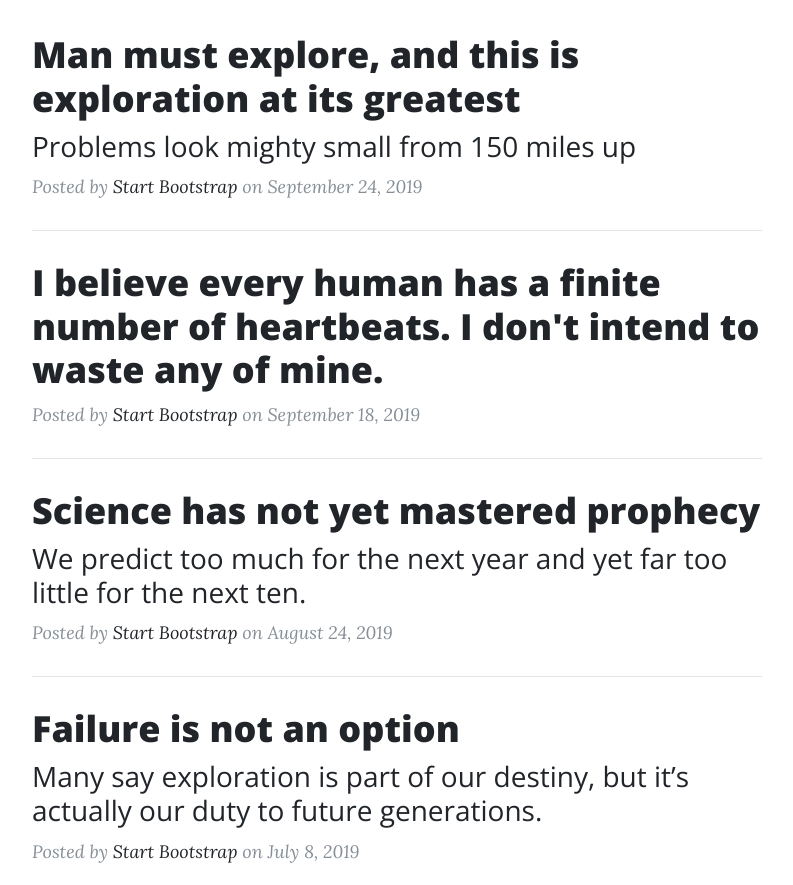
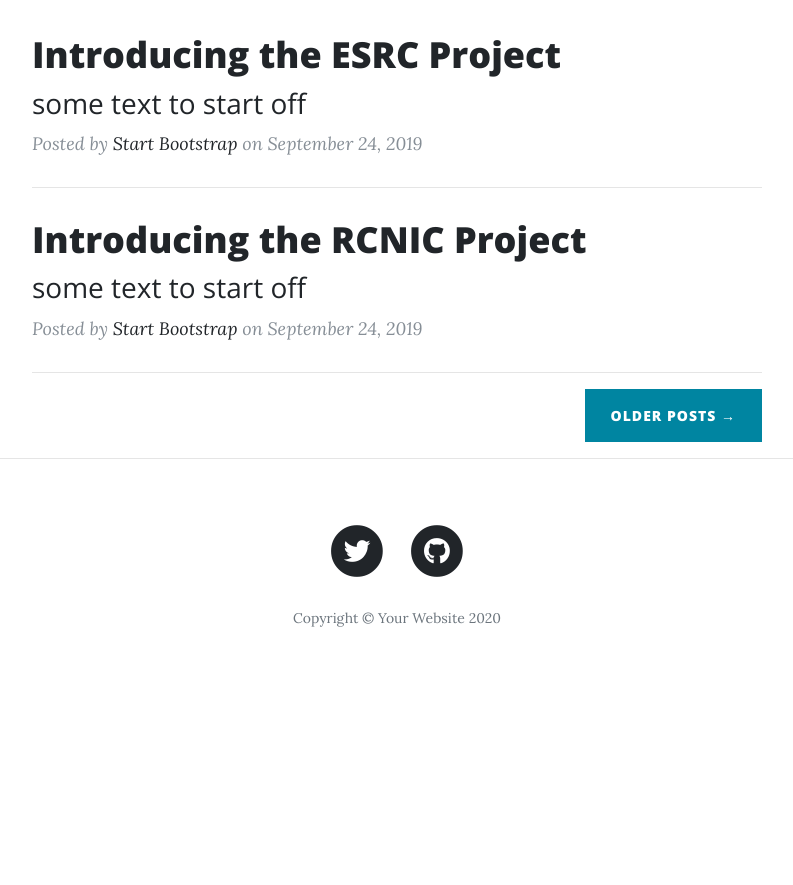
Before and after one commit to CLOSER-Cohorts/metadata-automation, a website: page index.html in a window 1280 px wide. Shown: the part 675-1560 px from the top of the page, without its empty margins (243-1036 px from the left). After the commit the page ends 1369 px from the top, so only its background shows below. Drawn offline with nearby package versions, Linux system fonts and the light colour scheme.

Commit message:
Update index.html

```diff
--- a/index.html
+++ b/index.html
@@ -72,12 +72,12 @@
     <div class="row">
       <div class="col-lg-8 col-md-10 mx-auto">
         <div class="post-preview">
-          <a href="post.html">
+          <a href="esrc-intro.html">
             <h2 class="post-title">
-              Man must explore, and this is exploration at its greatest
+             Introducing the ESRC Project
             </h2>
             <h3 class="post-subtitle">
-              Problems look mighty small from 150 miles up
+              some text to start off
             </h3>
           </a>
           <p class="post-meta">Posted by
@@ -86,42 +86,17 @@
         </div>
         <hr>
         <div class="post-preview">
-          <a href="post.html">
+          <a href="rcnic-intro.html">
             <h2 class="post-title">
-              I believe every human has a finite number of heartbeats. I don't intend to waste any of mine.
-            </h2>
-          </a>
-          <p class="post-meta">Posted by
-            <a href="#">Start Bootstrap</a>
-            on September 18, 2019</p>
-        </div>
-        <hr>
-        <div class="post-preview">
-          <a href="post.html">
-            <h2 class="post-title">
-              Science has not yet mastered prophecy
+             Introducing the RCNIC Project
             </h2>
             <h3 class="post-subtitle">
-              We predict too much for the next year and yet far too little for the next ten.
+              some text to start off
             </h3>
           </a>
           <p class="post-meta">Posted by
             <a href="#">Start Bootstrap</a>
-            on August 24, 2019</p>
-        </div>
-        <hr>
-        <div class="post-preview">
-          <a href="post.html">
-            <h2 class="post-title">
-              Failure is not an option
-            </h2>
-            <h3 class="post-subtitle">
-              Many say exploration is part of our destiny, but it’s actually our duty to future generations.
-            </h3>
-          </a>
-          <p class="post-meta">Posted by
-            <a href="#">Start Bootstrap</a>
-            on July 8, 2019</p>
+            on September 24, 2019</p>
         </div>
         <hr>
         <!-- Pager -->
```
